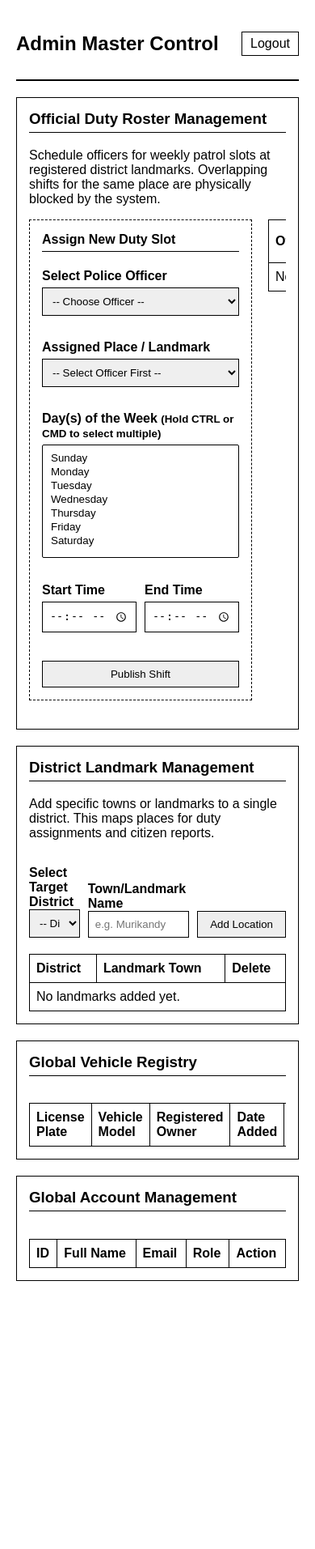
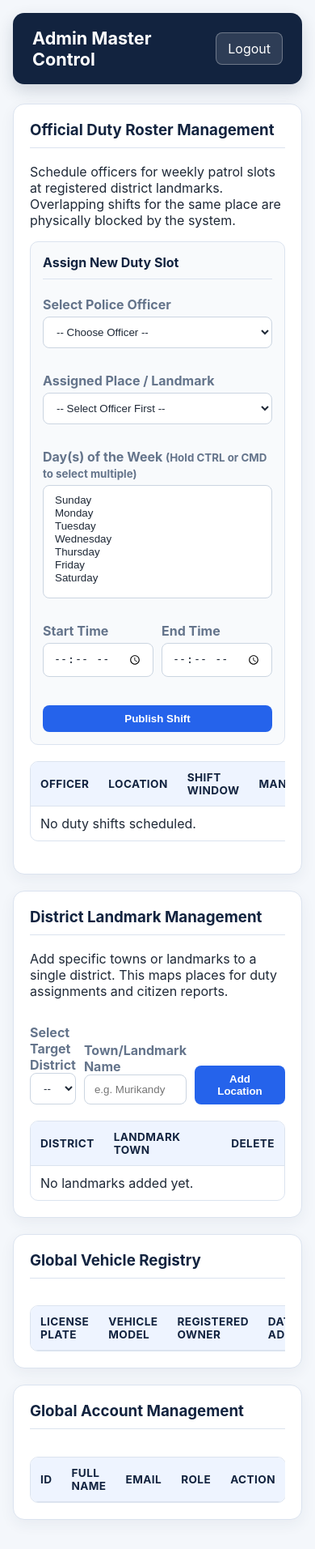
Before and after one commit to Alaxanalax10/traffic_system, a PHP site: page /admin_dashboard.php in a window 390 px wide. Shown: the whole page at 81% size. Before the commit the page ends 1582 px from the top, so only its background shows below. Run offline with PHP 8.4, Linux system fonts and the light colour scheme; a user stored in the database is signed in; data comes from the database, SQL or seed files in the repository; both versions use the stored data as it was after the commit; data that the repository does not hold is empty.

Commit message:
Refactor styles across multiple dashboard pages for improved UI consistency and responsiveness

```diff
--- a/admin_dashboard.php
+++ b/admin_dashboard.php
@@ -174,21 +174,30 @@ $json_landmarks = json_encode($landmark_data);
     <meta charset="UTF-8">
     <title>Admin Dashboard</title>
     <style>
-        body { font-family: sans-serif; margin: 20px; background: #ffffff; color: #000000; }
-        .navbar { display: flex; justify-content: space-between; align-items: center; border-bottom: 2px solid #000; padding-bottom: 10px; margin-bottom: 20px; }
-        .navbar a { color: #000; text-decoration: none; border: 1px solid #000; padding: 5px 10px; }
-        .alert { border: 1px solid #000; padding: 10px; margin-bottom: 20px; font-weight: bold; }
-        .grid { display: grid; grid-template-columns: 1fr 1fr; gap: 20px; margin-bottom: 20px;}
-        .panel { border: 1px solid #000; padding: 15px; margin-bottom: 20px;}
-        h3, h4 { border-bottom: 1px solid #000; padding-bottom: 5px; margin-top: 0; }
-        label { font-weight: bold; display: block; margin-top: 15px; }
-        input, select { width: 100%; padding: 8px; margin: 5px 0 15px 0; border: 1px solid #000; box-sizing: border-box; }
-        button { background: #eeeeee; color: #000; border: 1px solid #000; padding: 8px 15px; cursor: pointer; }
-        table { width: 100%; border-collapse: collapse; margin-top: 15px; }
-        th, td { padding: 8px; border: 1px solid #000; text-align: left; }
-        .badge-role { border: 1px dashed #000; padding: 2px 5px; font-size: 0.85em; }
+        :root { --navy: #12233f; --blue: #2563eb; --blue-dark: #1d4ed8; --bg: #f4f7fb; --card: #fff; --border: #dbe3ef; --text: #1f2937; --muted: #64748b; }
+        * { box-sizing: border-box; }
+        body { font-family: Inter, Segoe UI, Arial, sans-serif; margin: 0; padding: 28px; background: var(--bg); color: var(--text); }
+        .navbar { display: flex; justify-content: space-between; align-items: center; background: var(--navy); color: #fff; border-radius: 14px; padding: 18px 24px; margin-bottom: 24px; box-shadow: 0 8px 20px rgba(18, 35, 63, .16); }
+        .navbar h2 { margin: 0; font-size: 1.35rem; }
+        .navbar a { color: #fff; text-decoration: none; background: rgba(255,255,255,.12); border: 1px solid rgba(255,255,255,.3); border-radius: 8px; padding: 9px 14px; }
+        .navbar a:hover { background: rgba(255,255,255,.22); }
+        .alert { background: #ecfdf5; color: #047857; border: 1px solid #a7f3d0; border-radius: 9px; padding: 12px 14px; margin-bottom: 20px; font-weight: 600; }
+        .grid { display: grid; grid-template-columns: 1fr 1fr; gap: 20px; margin-bottom: 20px; }
+        .panel { background: var(--card); border: 1px solid var(--border); border-radius: 14px; padding: 20px; margin-bottom: 20px; box-shadow: 0 6px 18px rgba(31, 56, 88, .06); }
+        h3, h4 { color: var(--navy); border-bottom: 1px solid var(--border); padding-bottom: 10px; margin-top: 0; }
+        label { color: var(--muted); font-weight: 700; display: block; margin-top: 15px; }
+        input, select { width: 100%; padding: 10px 12px; margin: 5px 0 15px; border: 1px solid #cbd5e1; border-radius: 8px; background: #fff; color: var(--text); }
+        button { background: var(--blue); color: #fff; border: 0; border-radius: 8px; padding: 9px 15px; cursor: pointer; font-weight: 700; }
+        button:hover { background: var(--blue-dark); }
+        table { width: 100%; border-collapse: separate; border-spacing: 0; overflow: hidden; margin-top: 15px; border: 1px solid var(--border); border-radius: 10px; }
+        th, td { padding: 11px 12px; border-bottom: 1px solid var(--border); text-align: left; }
+        th { background: #eef4ff; color: var(--navy); font-size: .85rem; text-transform: uppercase; letter-spacing: .03em; }
+        tr:last-child td { border-bottom: 0; }
+        tr:hover td { background: #f8fbff; }
+        .badge-role { background: #dbeafe; color: #1d4ed8; border: 0; border-radius: 999px; padding: 4px 9px; font-size: .8em; font-weight: 700; }
         .flex-container { display: flex; gap: 10px; margin-bottom: 20px; }
         .flex-child { flex: 1; }
+        @media (max-width: 850px) { body { padding: 16px; } .grid { grid-template-columns: 1fr; } .navbar { gap: 12px; } .panel { overflow-x: auto; } }
     </style>
 </head>
 <body>
@@ -232,7 +241,7 @@ $json_landmarks = json_encode($landmark_data);
         <p>Schedule officers for weekly patrol slots at registered district landmarks. Overlapping shifts for the same place are physically blocked by the system.</p>
 
         <div class="grid">
-            <div style="border: 1px dashed #000; padding: 15px;">
+            <div style="border: 1px solid #dbe3ef; background: #f8fafc; border-radius: 10px; padding: 15px;">
                 <h4 id="form_title">Assign New Duty Slot</h4>
                 <form method="POST" id="dutyForm">
                     <input type="hidden" name="schedule_id" id="edit_schedule_id" value="">
```
Also changed, not shown: db.sql (+25 -1 lines), index.php (+13 -7 lines), officer_dashboard.php (+23 -16 lines), public_dashboard.php (+24 -17 lines).
